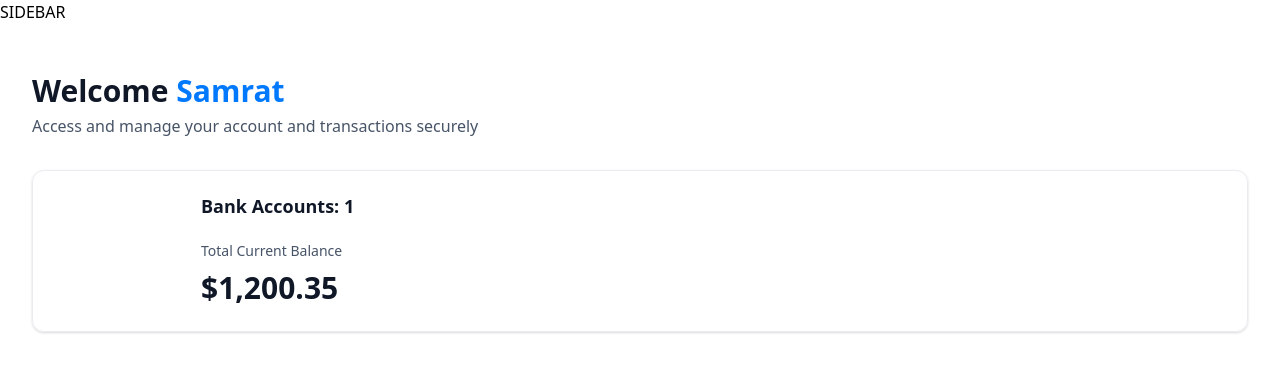
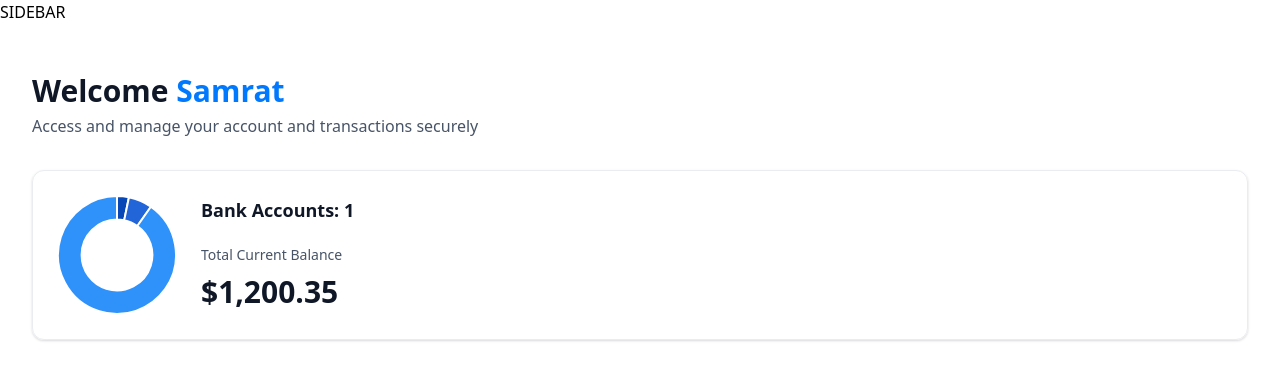
Before and after one commit to samratjha96/Kubera, a Next.js app: page / in a window 1280 px wide. Shown: the top 380 px of the page. Built offline with nearby package versions, Linux system fonts and the light colour scheme.

Commit message:
feat: Add charts

```diff
--- /dev/null
+++ b/components/DoughnutChart.tsx
@@ -0,0 +1,33 @@
+"use client"
+
+import React from 'react'
+import { Chart as ChartJS, ArcElement, Tooltip, Legend } from "chart.js";
+import { Doughnut } from "react-chartjs-2";
+
+ChartJS.register(ArcElement, Tooltip, Legend);
+
+const DoughnutChart = ({ accounts }: DoughnutChartProps ) => {
+  const data = {
+    datasets: [
+      {
+        label: "Banks",
+        data: [1250, 2500, 34750],
+        backgroundColor: ['#0747b6', '#2265d8', '#2f91fa']
+      }
+    ],
+    labels: ['Bank 1', 'Bank 2', 'Bank 3']
+  }
+  return <Doughnut
+  data={data}
+  options={{
+    cutout: '60%',
+    plugins: {
+      legend: {
+        display: false
+      }
+    }
+  }}
+  />
+}
+
+export default DoughnutChart
--- a/components/TotalBalanceBox.tsx
+++ b/components/TotalBalanceBox.tsx
@@ -2,12 +2,13 @@
 import CountUp from 'react-countup'
 import React from 'react'
 import AnimatedCounter from './AnimatedCounter'
+import DoughnutChart from './DoughnutChart'
 
 const TotalBalanceBox = ({ accounts = [], totalBanks, totalCurrentBalance }: TotlaBalanceBoxProps) => {
   return (
     <section className='total-balance'>
       <div className='total-balance-chart'>
-
+        <DoughnutChart accounts={accounts} />
       </div>
 
       <div className='flex flex-col gap-6'>
```
